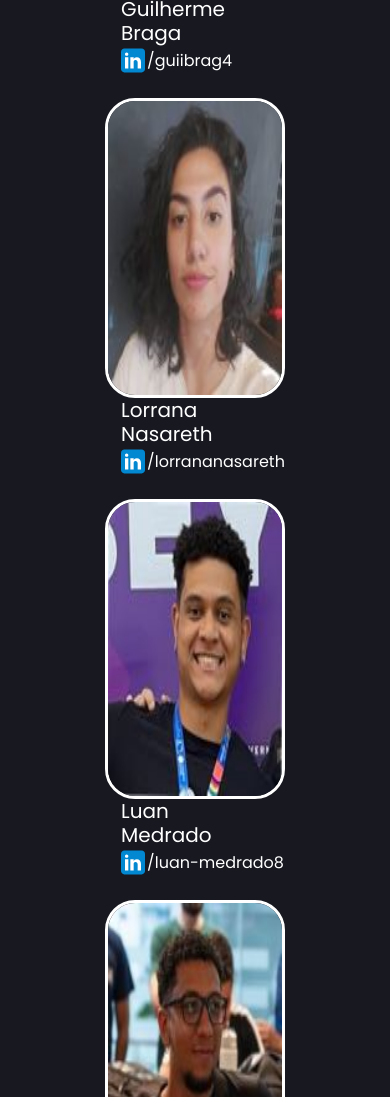
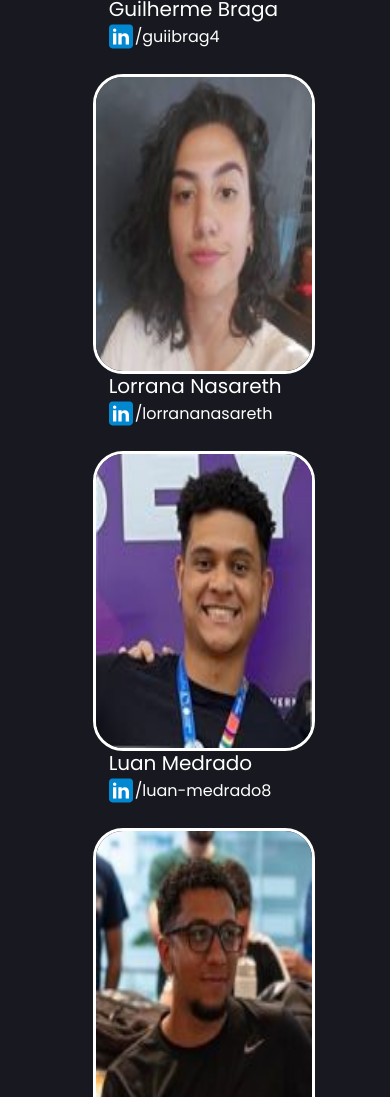
Before and after one commit to Lucca7r/chat-wss, a plain HTML site: page frontend/screen/sobre/sobre.html in a window 390 px wide. Shown: the part 903-2000 px from the top of the page. Drawn offline with nearby package versions, Linux system fonts and the light colour scheme; no server answers.

Commit message:
[tl-sobre-responsividade] Aeee, agr deu bão

```diff
--- a/frontend/css/sobre.css
+++ b/frontend/css/sobre.css
@@ -88,15 +88,26 @@ nav > a:hover {
 	}
 
 	.d-flex.mt-3 {
-		margin-left: 75px;
+		margin-left: 8%;
 		flex-direction: row;
 		flex-wrap: wrap;
-		padding-right: 70px;
-		padding-left: 50px;
+		padding-right: 0px;
+		padding-left: 5%;
+	}
+
+	#image1,
+	#image3 {
+		margin-left: 0px;
+	}
+
+	#image2,
+	#image4 {
+		margin-left: 130px;
 	}
 
 	.d-flex.mt-3 div {
-		width: 50%;
+		width: 33%;
+		/* margin-left: 150px; */
 	}
 }
 
@@ -107,16 +118,24 @@ nav > a:hover {
 		margin-top: 20px;
 	}
 
+	#image2,
+	#image4 {
+		margin-left: 0px;
+	}
+
 	.d-flex.mt-3 {
-		margin-left: 20px;
+		margin-left: 10%;
 		margin-right: 0px;
 		border: none;
 		flex-direction: row;
 		flex-wrap: wrap;
+		padding-left: 5%;
+		padding-right: 9%;
 	}
 
 	.d-flex.mt-3 div {
 		width: 100%;
+		margin-left: 0px;
 	}
 
 	#logo_chat img {
--- a/frontend/screen/sobre/sobre.html
+++ b/frontend/screen/sobre/sobre.html
@@ -44,7 +44,7 @@
       </p>
       <h2 class="mt-4">Sobre a equipe</h2>
       <div class="d-flex mt-3">
-        <div>
+        <div id="image1">
           <a href="https://www.linkedin.com/in/guiibrag4/" target="_blank">
             <img class="img_perfil" src="assets/guilherme.jpeg" alt="guilherme_dev" />
           </a>
@@ -54,7 +54,7 @@
             <h6 class="mt-2" style="margin-left: 2px;">/guiibrag4</h6>
           </div>
         </div>
-        <div>
+        <div id="image2">
           <a href="https://www.linkedin.com/in/lorrananasareth/" target="_blank">
             <img class="img_perfil" src="assets/lorrana.jpg" alt="lorrana_dev" />
           </a>
@@ -64,7 +64,7 @@
             <h6 class="mt-2" style="margin-left: 2px">/lorrananasareth</h6>
           </div>
         </div>
-        <div>
+        <div id="image3">
           <a href="https://www.linkedin.com/in/luan-medrado8?trk=contact-info" target="_blank">
             <img class="img_perfil" src="assets/luan.jpg" alt="luan_dev"/>
           </a>
@@ -74,7 +74,7 @@
             <h6 class="mt-2" style="margin-left: 2px;">/luan-medrado8</h6>
           </div>
         </div>
-        <div>
+        <div id="image4">
           <a href="https://www.linkedin.com/in/lucas-rsilva0" target="_blank">
             <img class="img_perfil" src="assets/lucca.jpg" alt="lucca_dev" />
           </a>
```
